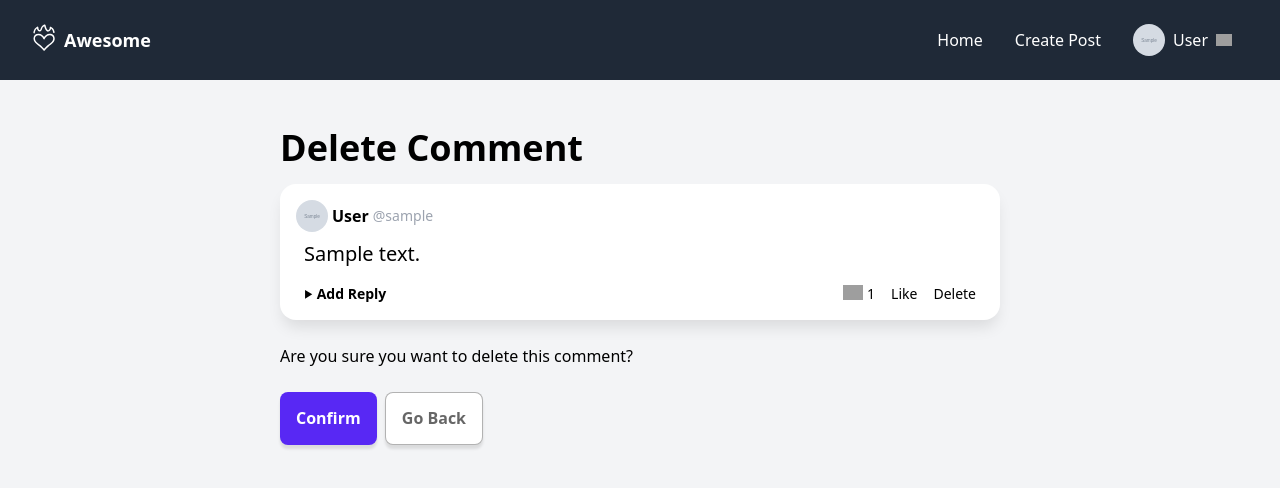
After one commit to wombat74/awesome, a Django app: page /comment/delete/1 in a window 1280 px wide. The commit adds this page. Shown: the top 488 px of the page. Run offline with Django 4.2, Linux system fonts and the light colour scheme; a user stored in the database is signed in; tables that the repository leaves empty hold one stand-in row (values such as "Sample post"); grey boxes marked "Sample" are stand-in pictures; some libraries are stand-ins or nearby versions; grey boxes are pictures that could not be loaded.

Commit message:
added reply functionality

```diff
--- a/a_core/urls.py
+++ b/a_core/urls.py
@@ -20,6 +20,9 @@ urlpatterns = [
     path('profile/delete/', profile_delete_view, name='profile-delete'),
     path('profile/onboarding/', profile_edit_view, name="profile-onboarding"),
     path('commentsent/<pk>', comment_sent, name="comment-sent"),
+    path('comment/delete/<pk>', comment_delete_view, name="comment-delete"),
+    path('reply-sent/<pk>', reply_sent, name="reply-sent"),
+    path('reply/delete/<pk>', reply_delete_view, name="reply-delete"),
 ]
 
 if settings.DEBUG:
--- a/a_posts/admin.py
+++ b/a_posts/admin.py
@@ -4,3 +4,4 @@ from .models import *
 admin.site.register(Post)
 admin.site.register(Tag)
 admin.site.register(Comment)
+admin.site.register(Reply)
--- a/a_posts/models.py
+++ b/a_posts/models.py
@@ -45,3 +45,20 @@ class Comment(models.Model):
 
     class Meta:
         ordering = ['-created']
+
+
+class Reply(models.Model):
+    author = models.ForeignKey(User, on_delete=models.SET_NULL, null=True, related_name='replies')
+    parent_comment = models.ForeignKey(Comment, on_delete=models.CASCADE, related_name='replies')
+    body = models.CharField(max_length=150)
+    created = models.DateTimeField(auto_now_add=True)
+    id = models.CharField(max_length=100, default=uuid.uuid4, unique=True, primary_key=True, editable=False)
+
+    def __str__(self):
+        try:
+            return f'{self.author.username} : {self.body[:30]}'
+        except:
+            return f'no author: {self.body[:30]}'
+
+    class Meta:
+        ordering = ['created']
--- a/a_posts/views.py
+++ b/a_posts/views.py
@@ -94,10 +94,12 @@ def post_edit_view(request, pk):
 def post_page_view(request, pk):
     post = get_object_or_404(Post, id=pk)
     commentform = CommentCreateForm()
+    replyform = ReplyCreateForm()
 
     context = {
         'post': post,
         'commentform': commentform,
+        'replyform': replyform,
     }
     return render(request, 'a_posts/post_page.html', context)
 
@@ -116,3 +118,49 @@ def comment_sent(request, pk):
             comment.save()
 
     return redirect('post', post.id)
+
+@login_required
+def comment_delete_view(request, pk):
+    comment = get_object_or_404(Comment, id=pk, author=request.user)
+
+    if request.method == 'POST':
+        comment.delete()
+
+        messages.success(request, 'Comment deleted...')
+        return redirect('post', comment.parent_post.id)
+
+    context = {
+        'comment': comment,
+    }
+    return render(request, 'a_posts/comment_delete.html', context)
+
+@login_required
+def reply_sent(request, pk):
+    comment = get_object_or_404(Comment, id=pk)
+
+    if request.method == 'POST':
+        form = ReplyCreateForm(request.POST)
+
+        if form.is_valid:
+            print(f'Form was valid')
+            reply = form.save(commit=False)
+            reply.author = request.user
+            reply.parent_comment = comment
+            reply.save()
+
+    return redirect('post', comment.parent_post.id)
+
+@login_required
+def reply_delete_view(request, pk):
+    reply = get_object_or_404(Reply, id=pk, author=request.user)
+
+    if request.method == 'POST':
+        reply.delete()
+
+        messages.success(request, 'Reply deleted...')
+        return redirect('post', reply.parent_comment.parent_post.id)
+
+    context = {
+        'reply': reply,
+    }
+    return render(request, 'a_posts/reply_delete.html', context)
--- a/templates/a_posts/comment.html
+++ b/templates/a_posts/comment.html
@@ -24,8 +24,12 @@
                     <path d="M24 22h-24l12-20z"/>
                 </svg>
             </div>
+            {% if comment.replies.count %}
             Replies
-            <span class="font-light text-gray-500 ml-1">1</span>
+            <span class="font-light text-gray-500 ml-1">{{ comment.replies.count }}</span>
+            {% else %}
+            {% if user.is_authenticated %}Add Reply{% endif %}
+            {% endif %}
         </a>
         <div class="flex items-center gap-4 [&>a:hover]:underline">
             <div class="flex items-center gap-1">
@@ -33,36 +37,20 @@
                 1
             </div>
             <a href="">Like</a>
-            <a href="">Delete</a>
+            {% if user.is_authenticated and comment.author == user %}
+            <a href="{% url 'comment-delete' comment.id %}">Delete</a>
+            {% endif %}
         </div>
 
         <div x-show="repliesOpen" x-cloak class="basis-full mt-3 pl-8 grid grid-cols-1">
 
-            <reply class="flex items-end justify-between py-4 border-t">
-                <div class="flex">
-                    <a href="">
-                        <img class="w-8 h-8 object-cover rounded-full mr-2" src="https://img.icons8.com/small/96/A9A9A9/happy.png">
-                    </a>
-                    <div class="w-fit">
-                        <a class="block" href="">
-                            <span class="font-bold hover:underline">Homer</span>
-                            <span class="text-sm text-gray-400">@homersimpson</span>
-                        </a>
-                        <div class="mr-3">This is a reply from Homer</div>
-                    </div>
-                </div>
-                <div class="flex items-center gap-4 [&>a:hover]:underline">
-                    <div class="flex items-center gap-1">
-                        <img class="w-5 -mt-1" src="https://img.icons8.com/small/24/000000/fire-heart.png">
-                        1
-                    </div>
-                    <a href="">Like</a>
-                    <a href="">Delete</a>
-                </div>
-            </reply>
+            {% for reply in comment.replies.all %}
+            {% include 'a_posts/reply.html' %}
+            {% endfor %}
 
-            <form method="POST" class="replyform flex justify-between" autocomplete="off">
-                <input type="text" name="reply" placeholder="Add reply ..." maxlength="150">
+            <form method="POST" action="{% url 'reply-sent' comment.id %}" class="replyform flex justify-between" autocomplete="off">
+                {% csrf_token %}
+                {{ replyform }}
                 <button class="block" type="submit">Submit</button>
             </form>
         </div>
--- /dev/null
+++ b/templates/a_posts/comment_delete.html
@@ -0,0 +1,14 @@
+{% extends 'layouts/b.html' %}
+{% block content %}
+<h1>Delete Comment</h1>
+
+{% include 'a_posts/comment.html' %}
+
+<p class="my-6">Are you sure you want to delete this comment?</p>
+
+<form method='POST'>
+    {% csrf_token %}
+    <button type="submit">Confirm</button>
+    <a class="button secondaryAction ml-1" href="{{ request.META.HTTP_REFERER }}">Go Back</a>
+</form>
+{% endblock %}
--- a/templates/a_posts/post.html
+++ b/templates/a_posts/post.html
@@ -28,8 +28,14 @@
         </div>
         <div class="flex items-center justify-between text-sm px-2">
             <a class="font-bold hover:underline" href="{% url 'post' post.id %}">
+                {% if post.comments.count %}
                 Comments
                 <span class="font-light text-gray-500 ml-1">{{ post.comments.count }}</span>
+                {% else %}
+                {% if user.is_authenticated %}
+                Add Comment
+                {% endif %}
+                {% endif %}
             </a>
             <div class="flex items-center gap-4 [&>a:hover]:underline">
                 <div class="flex items-center gap-1">
--- a/templates/a_posts/post_page.html
+++ b/templates/a_posts/post_page.html
@@ -10,6 +10,7 @@
     </form>
 </div>
 
+{% if post.comments.count %}
 <div class="mb-20">
     <div id="tabs" class="ml-4 flex gap-1 mb-4">
         <a class="tab selected">Newest First</a>
@@ -22,4 +23,5 @@
         {% endfor %}
     </div>
 </div>
+{% endif %}
 {% endblock %}
```
Also changed, not shown: a_posts/forms.py (+11 -0 lines), templates/a_posts/reply.html (added, +31 -0 lines), templates/a_posts/reply_delete.html (added, +20 -0 lines), a_posts/migrations/0008_alter_comment_options_reply.py (added).
